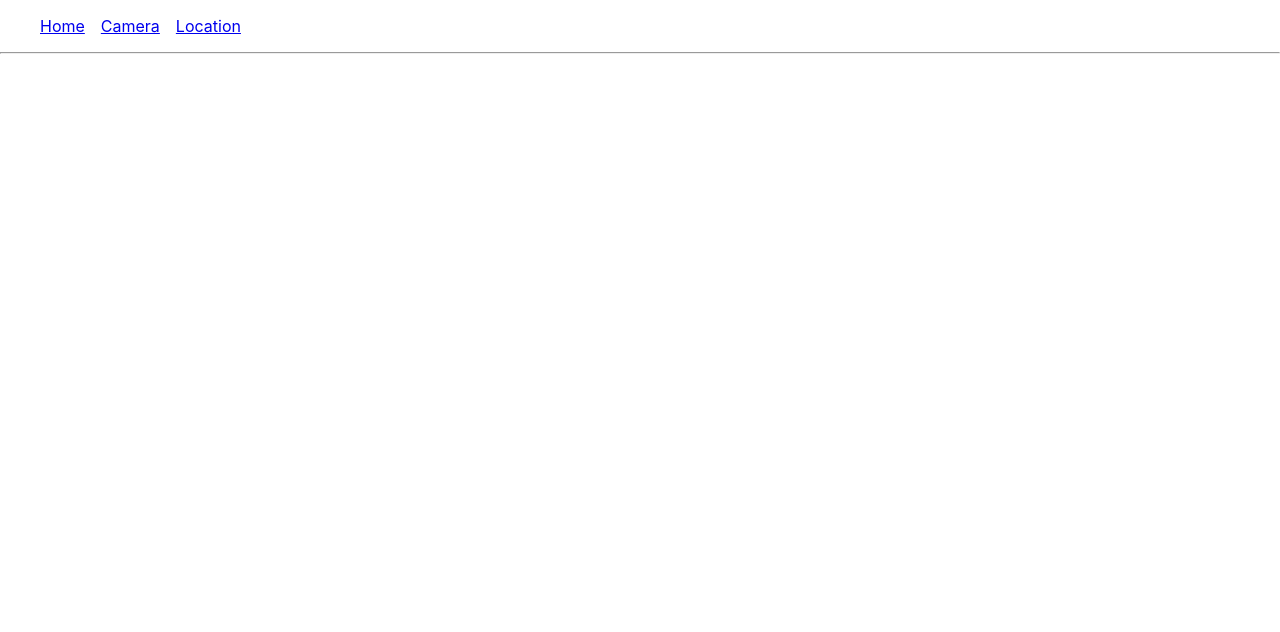
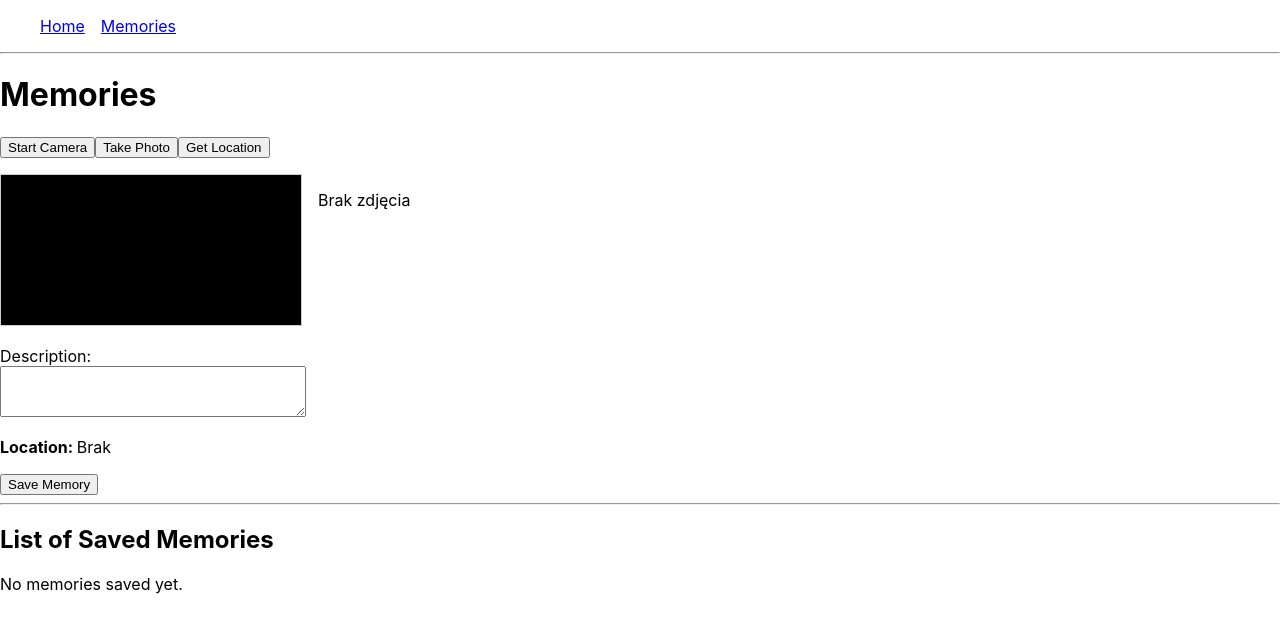
Before and after one commit to MiloszNejbauer/Pwa, a React (Create React App) app: page /memories in a window 1280 px wide. Shown: the top 632 px of the page. Built offline with nearby package versions, Linux system fonts and the light colour scheme.

Commit message:
update to memories app

```diff
--- a/src/App.js
+++ b/src/App.js
@@ -1,8 +1,7 @@
 import React from 'react';
 import { BrowserRouter as Router, Routes, Route, Link } from 'react-router-dom';
 import Home from './pages/Home';
-import Camera from './pages/Camera';
-import Location from './pages/Location';
+import Memories from './pages/Memories';
 
 function App() {
   return (
@@ -11,17 +10,13 @@ function App() {
         <nav>
           <ul style={{ display: 'flex', gap: '1rem', listStyle: 'none' }}>
             <li><Link to="/">Home</Link></li>
-            <li><Link to="/camera">Camera</Link></li>
-            <li><Link to="/location">Location</Link></li>
+            <li><Link to="/memories">Memories</Link></li>
           </ul>
         </nav>
-
         <hr />
-
         <Routes>
           <Route path="/" element={<Home />} />
-          <Route path="/camera" element={<Camera />} />
-          <Route path="/location" element={<Location />} />
+          <Route path="/memories" element={<Memories />} />
         </Routes>
       </div>
     </Router>
--- /dev/null
+++ b/src/pages/Memories.js
@@ -0,0 +1,186 @@
+import React, { useState, useRef, useEffect } from 'react';
+
+function Memories() {
+  const videoRef = useRef(null);           // referencja do <video>
+  const [stream, setStream] = useState(null);
+  const [photo, setPhoto] = useState(null);
+  const [description, setDescription] = useState('');
+  const [location, setLocation] = useState(null);
+  const [memories, setMemories] = useState(() => {
+    // Odczytaj zapisane wspomnienia z localStorage
+    const saved = localStorage.getItem('memories');
+    return saved ? JSON.parse(saved) : [];
+  });
+
+  // 1. Funkcja do uruchomienia kamery
+  const startCamera = async () => {
+    try {
+      const mediaStream = await navigator.mediaDevices.getUserMedia({ video: true, audio: false });
+      setStream(mediaStream);
+      if (videoRef.current) {
+        videoRef.current.srcObject = mediaStream;
+      }
+    } catch (err) {
+      console.error('Błąd dostępu do kamery:', err);
+    }
+  };
+
+  // 2. Funkcja do zrobienia zdjęcia (przechwycenie klatki z <video>)
+  const capturePhoto = () => {
+    if (!videoRef.current) return;
+
+    // Tworzymy tymczasowo <canvas>, rysujemy tam aktualną klatkę z video, pobieramy base64
+    const canvas = document.createElement('canvas');
+    canvas.width = videoRef.current.videoWidth;
+    canvas.height = videoRef.current.videoHeight;
+    const ctx = canvas.getContext('2d');
+    ctx.drawImage(videoRef.current, 0, 0, canvas.width, canvas.height);
+
+    const dataUrl = canvas.toDataURL('image/png');
+    setPhoto(dataUrl);
+  };
+
+  // 3. Funkcja do pobrania lokalizacji (geolokalizacja -> reverse geocoding)
+  const fetchLocation = async () => {
+    if ('geolocation' in navigator) {
+      navigator.geolocation.getCurrentPosition(
+        async (position) => {
+          const lat = position.coords.latitude;
+          const lng = position.coords.longitude;
+          try {
+            // Przykład z bigdatacloud, zwróci nam m.in. city / locality / principalSubdivision
+            const res = await fetch(
+              `https://api.bigdatacloud.net/data/reverse-geocode-client?latitude=${lat}&longitude=${lng}&localityLanguage=en`
+            );
+            const data = await res.json();
+            // Ustawiamy w stanie np. nazwe miasta lub regionu
+            setLocation(data.city || data.locality || `${lat},${lng}`);
+          } catch (error) {
+            console.error('Błąd reverse geocoding:', error);
+            setLocation(`(${lat}, ${lng})`); // fallback
+          }
+        },
+        (err) => {
+          console.error('Błąd geolokalizacji:', err);
+          setLocation('Nie udało się pobrać lokalizacji');
+        }
+      );
+    } else {
+      setLocation('Geolokalizacja niedostępna w tej przeglądarce');
+    }
+  };
+
+  // 4. Funkcja do zapisania wspomnienia
+  const saveMemory = () => {
+    if (!photo) {
+      alert('Zrób zdjęcie przed zapisem!');
+      return;
+    }
+    if (!location) {
+      alert('Pobierz lokalizację przed zapisem!');
+      return;
+    }
+
+    const newMemory = {
+      id: Date.now(),
+      photo,
+      description,
+      location
+    };
+    const updatedMemories = [...memories, newMemory];
+    setMemories(updatedMemories);
+
+    // Zapis do localStorage, by przetrwać odświeżenie
+    localStorage.setItem('memories', JSON.stringify(updatedMemories));
+
+    // Czyścimy formularz
+    setPhoto(null);
+    setDescription('');
+    setLocation(null);
+    alert('Memory saved!');
+  };
+
+  // 5. Sprzątanie po zamknięciu widoku – wyłącz strumień (opcjonalnie)
+  useEffect(() => {
+    return () => {
+      if (stream) {
+        stream.getTracks().forEach(track => track.stop());
+      }
+    };
+  }, [stream]);
+
+  return (
+    <div>
+      <h1>Memories</h1>
+
+      <section style={{ marginBottom: '1rem' }}>
+        <button onClick={startCamera}>Start Camera</button>
+        <button onClick={capturePhoto}>Take Photo</button>
+        <button onClick={fetchLocation}>Get Location</button>
+      </section>
+
+      <section style={{ display: 'flex', gap: '1rem', marginBottom: '1rem' }}>
+        <div>
+          <video
+            ref={videoRef}
+            autoPlay
+            playsInline
+            style={{ width: '300px', border: '1px solid #ccc', background: '#000' }}
+          />
+        </div>
+
+        <div>
+          {photo ? (
+            <img
+              src={photo}
+              alt="Captured"
+              style={{ width: '300px', border: '1px solid #ccc' }}
+            />
+          ) : (
+            <p>Brak zdjęcia</p>
+          )}
+        </div>
+      </section>
+
+      <section>
+        <label>
+          Description:
+          <br />
+          <textarea
+            rows="3"
+            value={description}
+            onChange={(e) => setDescription(e.target.value)}
+            style={{ width: '300px' }}
+          />
+        </label>
+        <br />
+        <p>
+          <strong>Location: </strong>
+          {location ? location : 'Brak'}
+        </p>
+        <button onClick={saveMemory}>Save Memory</button>
+      </section>
+
+      <hr />
+
+      <section>
+        <h2>List of Saved Memories</h2>
+        {memories.length === 0 ? (
+          <p>No memories saved yet.</p>
+        ) : (
+          <div style={{ display: 'flex', flexWrap: 'wrap', gap: '1rem' }}>
+            {memories.map((mem) => (
+              <div key={mem.id} style={{ border: '1px solid #ccc', padding: '1rem' }}>
+                <img src={mem.photo} alt="Captured" style={{ width: '200px' }} />
+                <p><strong>Description:</strong> {mem.description}</p>
+                <p><strong>Location:</strong> {mem.location}</p>
+              </div>
+            ))}
+          </div>
+        )}
+      </section>
+    </div>
+  );
+}
+
+export default Memories;
```
